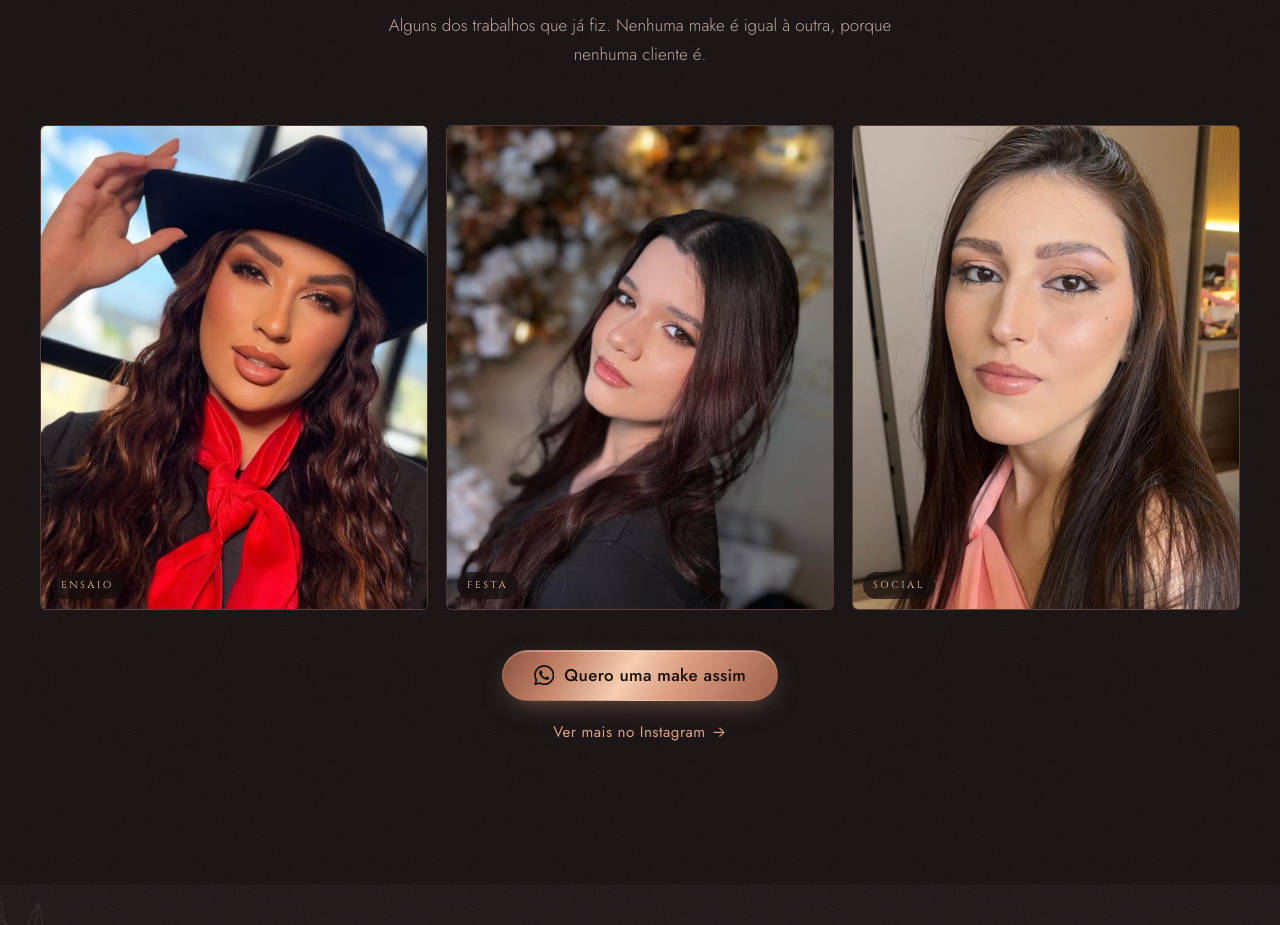
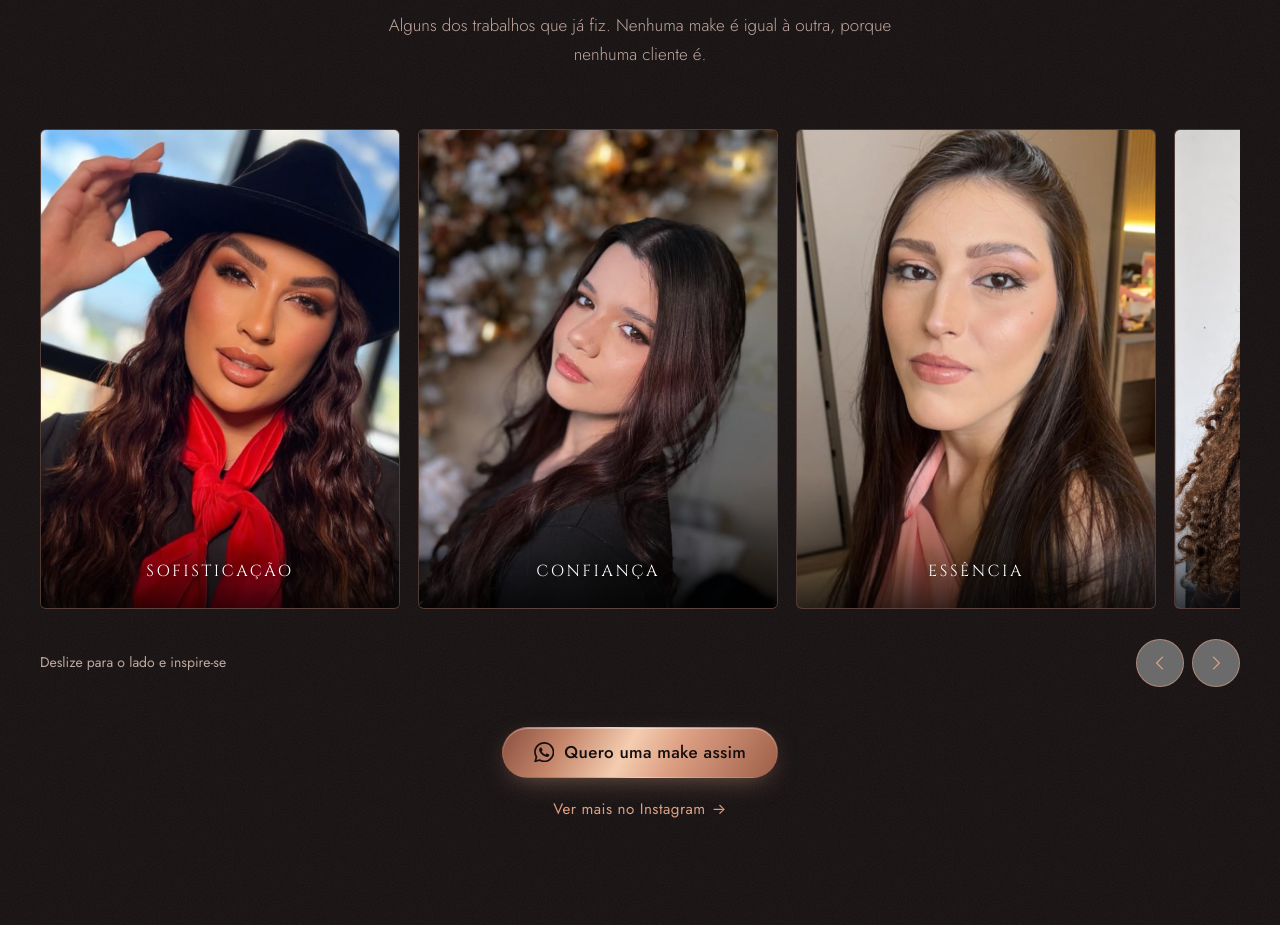
Before and after one commit to THEUSMKT/LANDING-PAGE-JULIA, a plain HTML site: page index.html in a window 1280 px wide. Shown: the part 1120-2045 px from the top of the page. Drawn offline with nearby package versions, Linux system fonts and the light colour scheme.

Commit message:
Atualiza portfolio com carrossel horizontal, nova foto e palavras inspiradoras

```diff
--- a/css/style.css
+++ b/css/style.css
@@ -731,73 +731,59 @@ button { cursor: pointer; }
 
 /* ---------- 6. Seções ---------- */
 
-/* Portfólio */
+/* Portfólio: rolagem horizontal nativa, sem reprodução automática. */
 .portfolio__grade {
-  display: grid;
-  grid-template-columns: repeat(2, minmax(0, 1fr));
-  gap: 10px;
-}
+  display: flex;
+  gap: 18px;
+  overflow-x: auto;
+  scroll-snap-type: x mandatory;
+  overscroll-behavior-x: contain;
+  scrollbar-width: thin;
+  scrollbar-color: var(--rose) transparent;
+  padding: 4px 4px 16px;
+}
+.portfolio__item { flex: 0 0 82%; min-width: 0; scroll-snap-align: start; }
 .portfolio__btn {
   position: relative;
   display: block;
   width: 100%;
-  aspect-ratio: 4 / 5;
+  aspect-ratio: 3 / 4;
   padding: 0;
+  overflow: hidden;
   border: 1px solid var(--borda);
   border-radius: var(--raio);
   cursor: zoom-in;
   -webkit-tap-highlight-color: transparent;
 }
-.portfolio__btn img { transition: transform 0.8s var(--ease); }
-/* Gradiente escuro subindo de baixo (não altera a cor da foto: fica só na base, no hover) */
 .portfolio__btn::after {
   content: "";
   position: absolute;
   inset: auto 0 0;
-  height: 50%;
-  background: linear-gradient(to top, rgba(20, 14, 15, 0.85), transparent);
-  opacity: 0;
-  transform: translateY(30%);
-  transition: opacity 0.5s var(--ease), transform 0.5s var(--ease);
+  height: 28%;
+  background: linear-gradient(to top, rgba(0, 0, 0, .76), rgba(0, 0, 0, .28) 48%, transparent);
   pointer-events: none;
 }
 .portfolio__tag {
   position: absolute;
-  left: 10px;
-  bottom: 10px;
+  left: 20px;
+  right: 20px;
+  bottom: 22px;
   z-index: 2;
-  padding: 5px 10px;
-  border-radius: 999px;
-  background: rgba(20, 14, 15, 0.72);
   font-family: var(--fonte-rotulo);
-  font-size: 0.625rem;
-  letter-spacing: 0.25em;
+  font-size: clamp(.8rem, 2.8vw, 1rem);
+  letter-spacing: .16em;
   text-transform: uppercase;
-  color: var(--rose-claro);
-  transition: opacity 0.5s var(--ease), transform 0.5s var(--ease);
-}
-.portfolio__btn:active img { transform: scale(1.04); }
-@media (hover: hover) {
-  .portfolio__tag { background: transparent; padding: 0; left: 16px; bottom: 14px; font-size: 0.6875rem; opacity: 0; transform: translateY(10px); }
-  .portfolio__btn:hover img,
-  .portfolio__btn:focus-visible img { transform: scale(1.04); }
-  .portfolio__btn:hover::after,
-  .portfolio__btn:focus-visible::after { opacity: 1; transform: none; }
-  .portfolio__btn:hover .portfolio__tag,
-  .portfolio__btn:focus-visible .portfolio__tag { opacity: 1; transform: none; }
-}
-.portfolio__acoes {
-  display: flex;
-  flex-direction: column;
-  align-items: center;
-  gap: 8px;
-  margin-top: 40px;
-}
-/* Número ímpar de fotos: a primeira ocupa a linha toda no celular, sem buraco na grade */
-.portfolio__grade > li:first-child:nth-last-child(odd) { grid-column: 1 / -1; }
+  color: #fff;
+  text-shadow: 0 1px 5px rgba(0, 0, 0, .35);
+  pointer-events: none;
+}
+.portfolio__navegacao { display: flex; align-items: center; justify-content: space-between; gap: 16px; margin-top: 14px; }
+.portfolio__navegacao p { color: var(--texto-suave); font-size: .875rem; }
+.portfolio__setas { display: flex; gap: 8px; }
+.portfolio__setas button:disabled { opacity: .3; cursor: default; }
+.portfolio__acoes { display: flex; flex-direction: column; align-items: center; gap: 8px; margin-top: 40px; }
 @media (min-width: 768px) {
-  .portfolio__grade { grid-template-columns: repeat(3, minmax(0, 1fr)); gap: 18px; }
-  .portfolio__grade > li:first-child:nth-last-child(odd) { grid-column: auto; }
+  .portfolio__item { flex-basis: 360px; }
 }
 
 /* Identificação */
--- a/index.html
+++ b/index.html
@@ -279,8 +279,15 @@
           <p class="secao__texto">Alguns dos trabalhos que já fiz. Nenhuma make é igual à outra, porque nenhuma cliente é.</p>
         </header>
 
-        <!-- A grade é montada pelo js/main.js a partir de CONFIG.portfolio -->
-        <ul class="portfolio__grade" id="portfolio-grade" data-escalonar></ul>
+        <!-- Carrossel com rolagem nativa por toque e navegação por teclado. -->
+        <ul class="portfolio__grade" id="portfolio-grade" tabindex="0" aria-label="Fotos de maquiagens" aria-describedby="portfolio-dica"></ul>
+        <div class="portfolio__navegacao">
+          <p id="portfolio-dica">Deslize para o lado e inspire-se</p>
+          <div class="portfolio__setas">
+            <button class="icone-redonda" id="portfolio-anterior" type="button" aria-label="Ver foto anterior" aria-controls="portfolio-grade"><svg aria-hidden="true"><use href="#i-seta-esq"/></svg></button>
+            <button class="icone-redonda" id="portfolio-proxima" type="button" aria-label="Ver próxima foto" aria-controls="portfolio-grade"><svg aria-hidden="true"><use href="#i-seta-dir"/></svg></button>
+          </div>
+        </div>
         <noscript><p class="secao__texto">Ative o JavaScript para ver o portfólio.</p></noscript>
 
         <div class="portfolio__acoes revelar">
--- a/js/main.js
+++ b/js/main.js
@@ -33,12 +33,14 @@ const CONFIG = {
   // "posicao" (opcional) escolhe o enquadramento da miniatura: "50% 20%" = centro na horizontal, mais para cima.
   // Na ampliação (lightbox) a foto aparece inteira.
   portfolio: [
-    { src: "assets/img/portfolio/make-01.jpg", ocasiao: "Ensaio", posicao: "55% 40%",
+    { src: "assets/img/portfolio/make-01.jpg", palavra: "Sofisticação", posicao: "55% 40%",
       alt: "Cliente de chapéu preto e lenço vermelho com make de pele bronzeada, esfumado dourado e bronze, cílios marcados, sobrancelhas definidas e boca nude com gloss, feita por Julia Cardoso" },
-    { src: "assets/img/portfolio/make-02.jpg", ocasiao: "Festa", posicao: "50% 35%",
+    { src: "assets/img/portfolio/make-02.jpg", palavra: "Confiança", posicao: "50% 35%",
       alt: "Cliente de cabelo longo castanho-avermelhado com make de pele iluminada, olhos em marrom suave com brilho no canto interno e batom rosado com gloss, feita por Julia Cardoso" },
-    { src: "assets/img/portfolio/make-03.jpg", ocasiao: "Social", posicao: "50% 15%",
-      alt: "Cliente de cabelo longo liso e vestido coral com make de esfumado marrom suave, delineado discreto, pele luminosa e boca nude rosada, feita por Julia Cardoso" }
+    { src: "assets/img/portfolio/make-03.jpg", palavra: "Essência", posicao: "50% 15%",
+      alt: "Cliente de cabelo longo liso e vestido coral com make de esfumado marrom suave, delineado discreto, pele luminosa e boca nude rosada, feita por Julia Cardoso" },
+    { src: "assets/img/portfolio/make-04.jpg", palavra: "Brilhe", posicao: "50% 35%",
+      alt: "Cliente de cabelos cacheados com delineado e batom rosado, maquiada por Julia Cardoso" }
   ],
 
   // Preencher SOMENTE com depoimentos reais de clientes.
@@ -356,10 +358,8 @@ const CONFIG = {
     const grade = $("#portfolio-grade");
     const total = CONFIG.portfolio.length;
     CONFIG.portfolio.forEach((item, i) => {
-      // Com número ímpar de fotos, a primeira ocupa a largura toda no celular (ver style.css)
-      const destaque = i === 0 && total % 2 === 1;
       const li = document.createElement("li");
-      li.className = "revelar";
+      li.className = "portfolio__item";
 
       const botao = document.createElement("button");
       botao.type = "button";
@@ -368,21 +368,42 @@ const CONFIG = {
       botao.setAttribute("aria-label", "Ampliar foto " + (i + 1) + " de " + total + ": " + item.alt);
       botao.append(
         criarPlaceholder("Make " + pad(i + 1)),
-        criarPicture(item.src, item.alt, "(min-width: 1200px) 390px, (min-width: 768px) 32vw, " + (destaque ? "100vw" : "50vw"), true)
+        criarPicture(item.src, item.alt, "(min-width: 768px) 360px, 82vw", true)
       );
       if (item.posicao) $("img", botao).style.objectPosition = item.posicao;
 
-      if (item.ocasiao) {
+      if (item.palavra) {
         const tag = document.createElement("span");
         tag.className = "portfolio__tag";
         tag.setAttribute("aria-hidden", "true");
-        tag.textContent = item.ocasiao;
+        tag.textContent = item.palavra;
         botao.append(tag);
       }
 
       li.append(botao);
       grade.append(li);
     });
+    const anterior = $("#portfolio-anterior");
+    const proxima = $("#portfolio-proxima");
+    function atualizar() {
+      anterior.disabled = grade.scrollLeft <= 2;
+      proxima.disabled = grade.scrollLeft + grade.clientWidth >= grade.scrollWidth - 2;
+    }
+    function mover(direcao) {
+      const passo = grade.firstElementChild.getBoundingClientRect().width + parseFloat(getComputedStyle(grade).columnGap);
+      grade.scrollBy({ left: direcao * passo, behavior: movimentoReduzido.matches ? "instant" : "smooth" });
+    }
+    anterior.addEventListener("click", () => mover(-1));
+    proxima.addEventListener("click", () => mover(1));
+    grade.addEventListener("scroll", atualizar, { passive: true });
+    grade.addEventListener("keydown", (e) => {
+      if (e.key === "ArrowLeft" || e.key === "ArrowRight") {
+        e.preventDefault();
+        mover(e.key === "ArrowLeft" ? -1 : 1);
+      }
+    });
+    new ResizeObserver(atualizar).observe(grade);
+    atualizar();
   }
 
   /* ---------- Lightbox ---------- */
@@ -407,7 +428,7 @@ const CONFIG = {
       const img = $("img", picture);
       img.addEventListener("load", () => caixa.classList.add("carregada"));
       caixa.replaceChildren(criarPlaceholder("Make " + pad(atual + 1)), picture);
-      legenda.textContent = item.ocasiao || "";
+      legenda.textContent = item.palavra || "";
       contador.textContent = (atual + 1) + " / " + total;
     }
 
```
Also changed, not shown: assets/img/portfolio/make-04.jpg (added).
